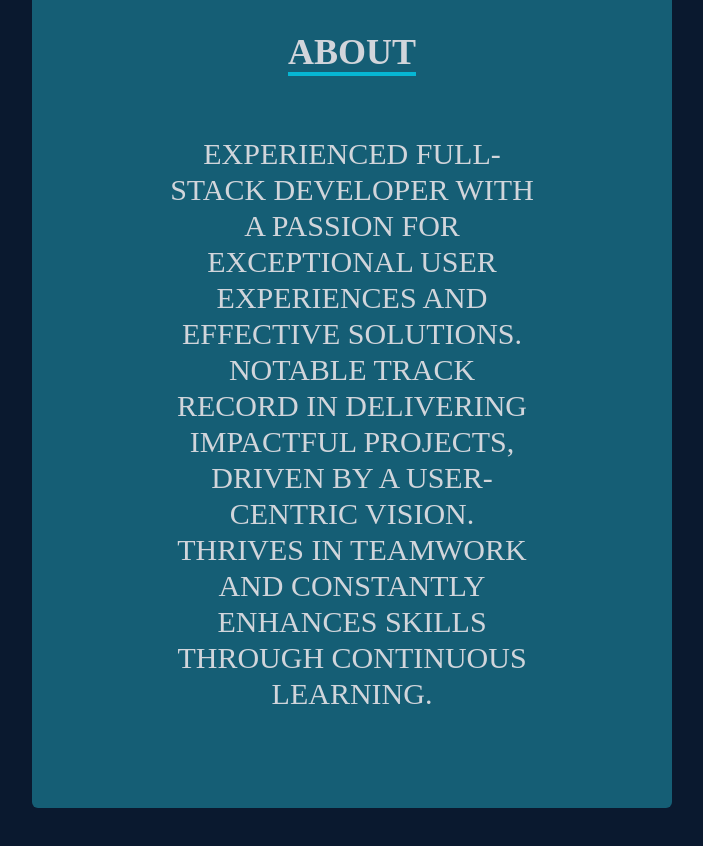
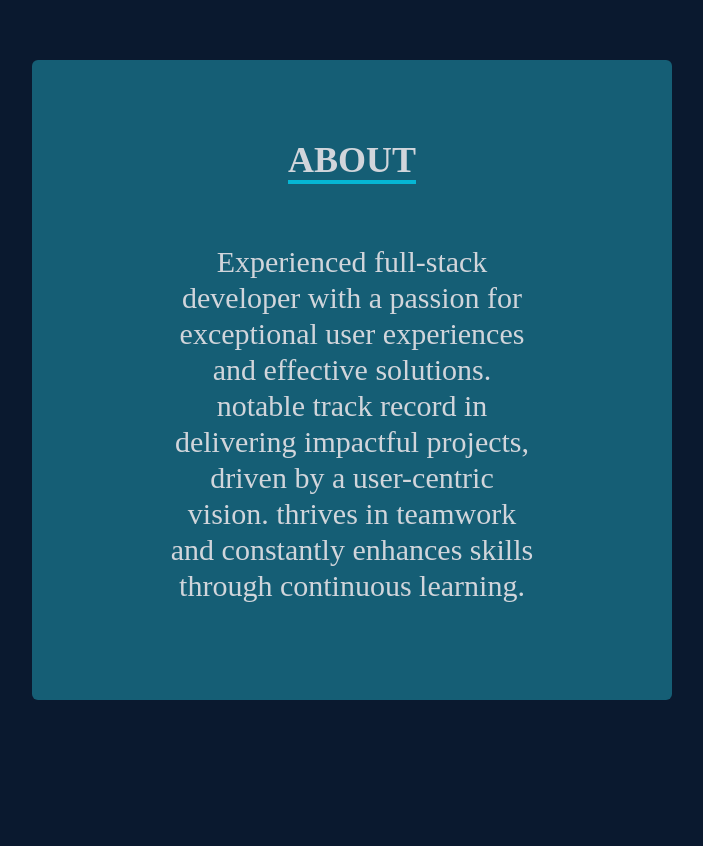
Before and after one commit to sabbatj/react-portfolio-js, a React (Create React App) app: page / in a window 1280 px wide. Shown: the part 820-1666 px from the top of the page, without its empty margins (288-991 px from the left). Built offline with nearby package versions, Linux system fonts and the light colour scheme.

Commit message:
Update about.screen.tsx

```diff
--- a/src/screens/about/about.screen.tsx
+++ b/src/screens/about/about.screen.tsx
@@ -9,7 +9,7 @@ const About = () => {
             </div>
             <div className="text-center">
               <p className="text-lg sm:text-3xl">
-                EXPERIENCED FULL-STACK DEVELOPER WITH A PASSION FOR EXCEPTIONAL USER EXPERIENCES AND EFFECTIVE SOLUTIONS. NOTABLE TRACK RECORD IN DELIVERING IMPACTFUL PROJECTS, DRIVEN BY A USER-CENTRIC VISION. THRIVES IN TEAMWORK AND CONSTANTLY ENHANCES SKILLS THROUGH CONTINUOUS LEARNING.
+                Experienced full-stack developer with a passion for exceptional user experiences and effective solutions. notable track record in delivering impactful projects, driven by a user-centric vision. thrives in teamwork and constantly enhances skills through continuous learning.
               </p>
             </div>
           </div>
```
